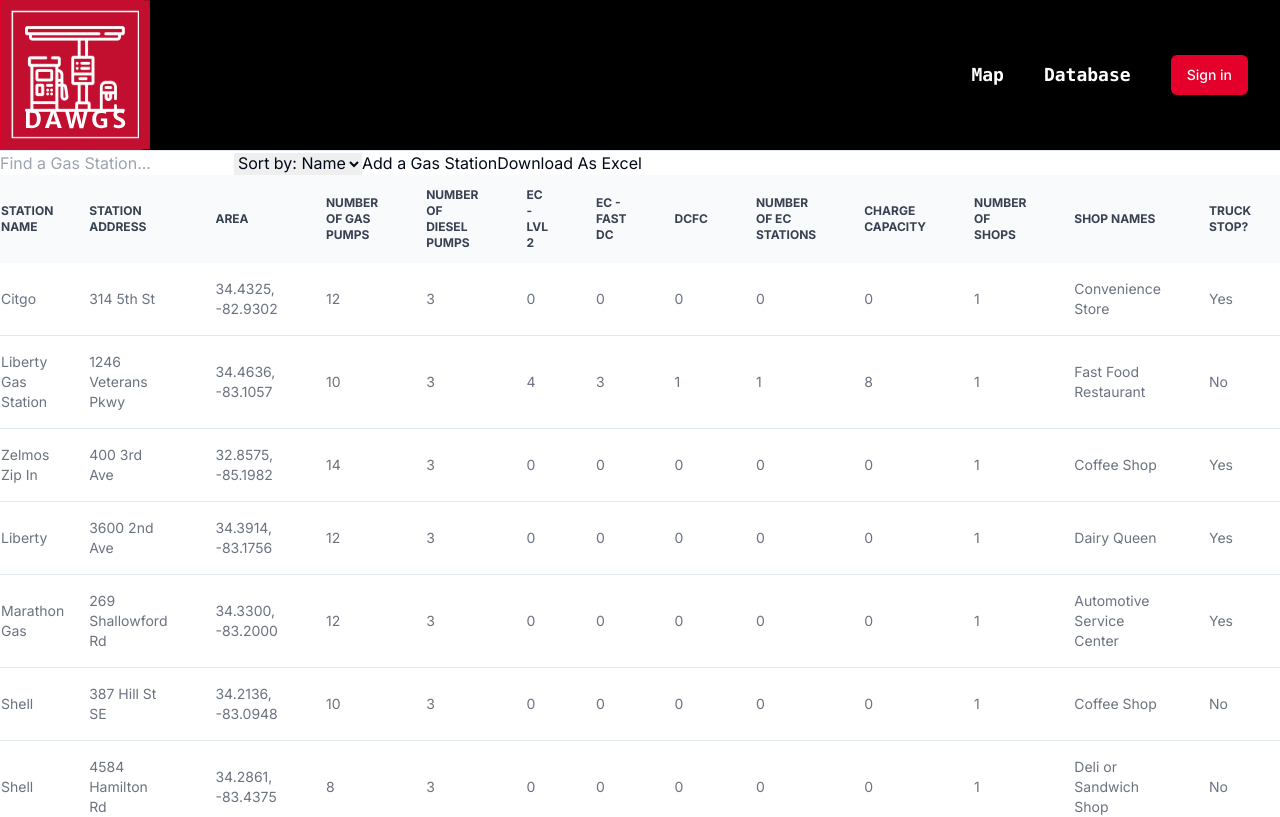
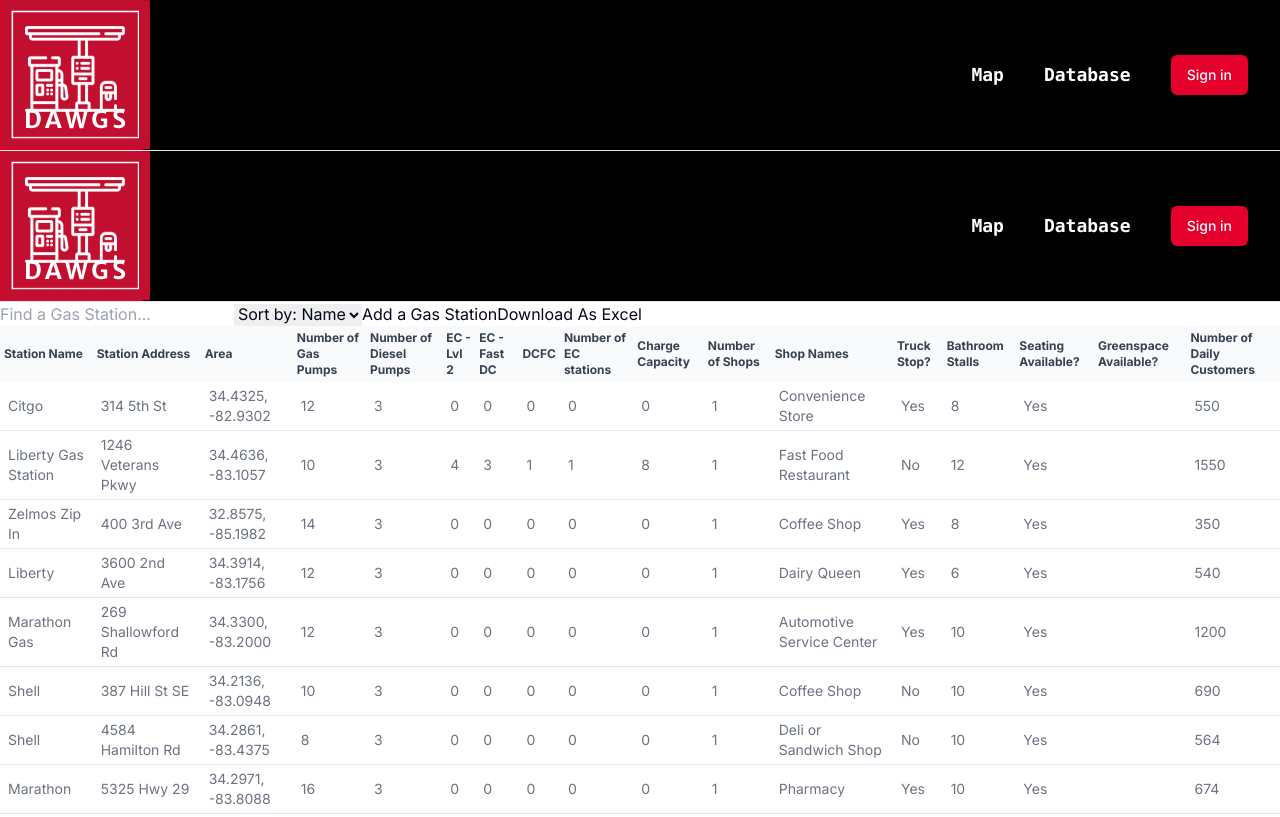
Before and after one commit to thefrugaldev/dawgs-portal, a Next.js app: page /database in a window 1280 px wide. Shown: the top 817 px of the page. Built offline with nearby package versions, Linux system fonts and the light colour scheme.

Commit message:
style changes

```diff
--- a/src/app/database/layout.tsx
+++ b/src/app/database/layout.tsx
@@ -4,7 +4,7 @@
 import { Inter } from 'next/font/google';
 
 //import '../database.css';
-//import { Navbar } from '@/components/navbar/navbar';
+import { Navbar } from '@/components/navbar/navbar';
 
 const inter = Inter({ subsets: ['latin'] });
 
@@ -21,6 +21,7 @@
   return (
     <html lang="en">
       <body className={inter.className}>
+      <Navbar />
         {children}
       </body>
     </html>
--- a/src/app/database/page.tsx
+++ b/src/app/database/page.tsx
@@ -31,47 +31,47 @@
   return (
     <div className="relative overflow-x-auto">
       <table className="w-full text-sm text-left rtl:text-right text-gray-500 dark:text-gray-400" id="gas-station-table">
-        <thead className="text-xs text-gray-700 uppercase bg-gray-50 dark:bg-gray-700 dark:text-gray-400">
+        <thead className="text-xs text-gray-700 bg-gray-50 dark:bg-gray-700 dark:text-gray-400">
           <tr>
-          <th className="fix">Station Name</th>
-          <th scope="col" className="px-6 py-3">Station Address</th>
-          <th scope="col" className="px-6 py-3">Area</th>
-            <th scope="col" className="px-6 py-3">Number of Gas Pumps</th>
-            <th scope="col" className="px-6 py-3">Number of Diesel Pumps</th>
-            <th scope="col" className="px-6 py-3">EC - Lvl 2</th>
-            <th scope="col" className="px-6 py-3">EC - Fast DC</th>
-            <th scope="col" className="px-6 py-3">DCFC</th>
-            <th scope="col" className="px-6 py-3">Number of EC stations</th>
-            <th scope="col" className="px-6 py-3">Charge Capacity</th>
-            <th scope="col" className="px-6 py-3">Number of Shops</th>
-            <th scope="col" className="px-6 py-3">Shop Names</th>
-            <th scope="col" className="px-6 py-3">Truck Stop?</th>
-            <th scope="col" className="px-6 py-3">Bathroom Stalls</th>
-            <th scope="col" className="px-6 py-3">Seating Available?</th>
-            <th scope="col" className="px-6 py-3">Greenspace Available?</th>
-            <th scope="col" className="px-6 py-3">Number of Daily Customers</th>
+          <th scope="col" className="px-1 py-1">Station Name</th>
+          <th scope="col" className="px-1 py-1">Station Address</th>
+          <th scope="col" className="px-1 py-1">Area</th>
+            <th scope="col" className="px-1 py-1">Number of Gas Pumps</th>
+            <th scope="col" className="px-1 py-1">Number of Diesel Pumps</th>
+            <th scope="col" className="px-1 py-1">EC - Lvl 2</th>
+            <th scope="col" className="px-1 py-1">EC - Fast DC</th>
+            <th scope="col" className="px-1 py-1">DCFC</th>
+            <th scope="col" className="px-1 py-1">Number of EC stations</th>
+            <th scope="col" className="px-1 py-1">Charge Capacity</th>
+            <th scope="col" className="px-1 py-1">Number of Shops</th>
+            <th scope="col" className="px-1 py-1">Shop Names</th>
+            <th scope="col" className="px-1 py-1">Truck Stop?</th>
+            <th scope="col" className="px-1 py-1">Bathroom Stalls</th>
+            <th scope="col" className="px-1 py-1">Seating Available?</th>
+            <th scope="col" className="px-1 py-1">Greenspace Available?</th>
+            <th scope="col" className="px-1 py-1">Number of Daily Customers</th>
           </tr>
         </thead>
         <tbody>
           {data.map((item: any) => (
             <tr className="bg-white border-b dark:bg-gray-800 dark:border-gray-700" key={item.id}>
-            <td className="fix" >{item.stationName}</td>
-            <td className="px-6 py-4">{item.stationAddress}</td>
-              <td className="px-6 py-4">{item.area}</td>
-              <td className="px-6 py-4">{item.gasPumps}</td>
-              <td className="px-6 py-4">{item.dieselPumps}</td>
-              <td className="px-6 py-4">{item.ecLvl2}</td>
-              <td className="px-6 py-4">{item.ecFastDC}</td>
-              <td className="px-6 py-4">{item.dcfc}</td>
-              <td className="px-6 py-4">{item.ecCount}</td>
-              <td className="px-6 py-4">{item.chargeCapacity}</td>
-              <td className="px-6 py-4">{item.shopCount}</td>
-              <td className="px-6 py-4">{item.shopNames}</td>
-              <td className="px-6 py-4">{item.truckStop}</td>
-              <td className="px-6 py-4">{item.bathroomStallCount}</td>
-              <td className="px-6 py-4">{item.seatingAvailable}</td>
-              <td className="px-6 py-4">{item.greenspaceAvailable}</td>
-              <td className="px-6 py-4">{item.dailyCustomers}</td>
+            <td className="px-2 py-1" >{item.stationName}</td>
+            <td className="px-2 py-1" >{item.stationAddress}</td>
+              <td className="px-2 py-1" >{item.area}</td>
+              <td className="px-2 py-1" >{item.gasPumps}</td>
+              <td className="px-2 py-1" >{item.dieselPumps}</td>
+              <td className="px-2 py-1" >{item.ecLvl2}</td>
+              <td className="px-2 py-1" >{item.ecFastDC}</td>
+              <td className="px-2 py-1" >{item.dcfc}</td>
+              <td className="px-2 py-1" >{item.ecCount}</td>
+              <td className="px-2 py-1" >{item.chargeCapacity}</td>
+              <td className="px-2 py-1" >{item.shopCount}</td>
+              <td className="px-2 py-1" >{item.shopNames}</td>
+              <td className="px-2 py-1" >{item.truckStop}</td>
+              <td className="px-2 py-1" >{item.bathroomStallCount}</td>
+              <td className="px-2 py-1" >{item.seatingAvailable}</td>
+              <td className="px-2 py-1" >{item.greenspaceAvailable}</td>
+              <td className="px-2 py-1" >{item.dailyCustomers}</td>
             </tr>
           ))}
         </tbody>
```
